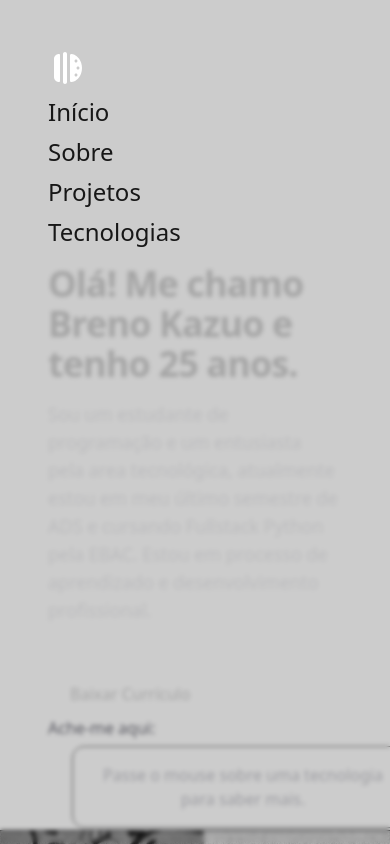
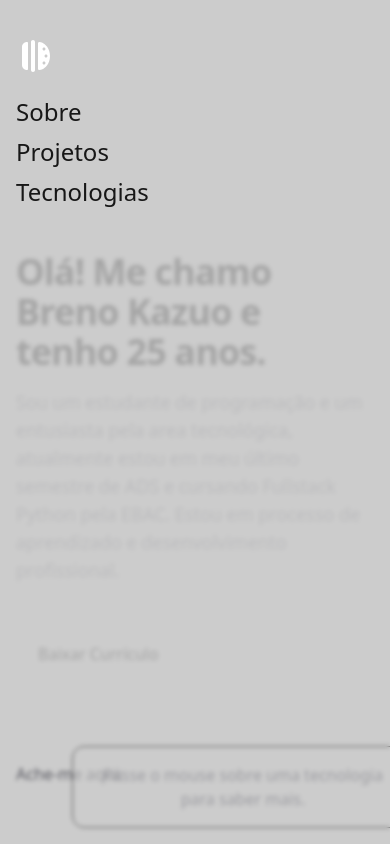
Before and after one commit to brenotoyo/portifolio, a Next.js app: page / in a window 390 px wide. Both pictures are taken after a click on the element 195 px from the left and 68 px from the top of the page. Shown: the top 844 px of the page. Built offline with nearby package versions, Linux system fonts and the light colour scheme.

Commit message:
Atualizando responsividade da primeira tela em mobile

```diff
--- a/src/app/components/Sidebar.tsx
+++ b/src/app/components/Sidebar.tsx
@@ -10,7 +10,7 @@ export default function Sidebar() {
   const toggleMenu = () => setIsOpen(!isOpen)
 
   return (
-    <div className="relative flex h-full flex-col p-12">
+    <div className="relative flex min-h-full w-full flex-col p-4 lg:p-12">
       {/* Overlay para fechar ao clicar fora */}
       {isOpen && (
         <div
@@ -19,7 +19,7 @@ export default function Sidebar() {
         />
       )}
       {/* Botão Burger */}
-      <div className="z-50 cursor-pointer" onClick={toggleMenu}>
+      <div className="z-50 mt-5 flex cursor-pointer" onClick={toggleMenu}>
         <Image
           src="/images/icons/burger.svg"
           alt="Menu"
@@ -35,36 +35,52 @@ export default function Sidebar() {
             initial={{ opacity: 0, x: -20 }}
             animate={{ opacity: 1, x: 0 }}
             exit={{ opacity: 0, x: -20 }}
-            className="absolute top-24 left-12 z-40 flex flex-col gap-2"
+            className="absolute top-24 z-40 flex flex-col gap-2 lg:top-24 lg:left-12 lg:mt-6"
           >
-            <a
-              href="#inicio"
-              onClick={toggleMenu}
-              className="hover:text-primary text-2xl font-medium transition-colors"
+            <button
+              onClick={() => {
+                document
+                  .getElementById('inicio')
+                  ?.scrollIntoView({ behavior: 'smooth' })
+                setIsOpen(false)
+              }}
+              className="hover:text-primary hidden text-left text-2xl font-medium transition-colors lg:block"
             >
-              Início
-            </a>
-            <a
-              href="#sobre"
-              onClick={toggleMenu}
-              className="hover:text-primary text-2xl font-medium transition-colors"
+              Inicío
+            </button>
+            <button
+              onClick={() => {
+                document
+                  .getElementById('sobre')
+                  ?.scrollIntoView({ behavior: 'smooth' })
+                setIsOpen(false)
+              }}
+              className="hover:text-primary text-left text-2xl font-medium transition-colors"
             >
               Sobre
-            </a>
-            <a
-              href="#projetos"
-              onClick={toggleMenu}
-              className="hover:text-primary text-2xl font-medium transition-colors"
+            </button>
+            <button
+              onClick={() => {
+                document
+                  .getElementById('projetos')
+                  ?.scrollIntoView({ behavior: 'smooth' })
+                setIsOpen(false)
+              }}
+              className="hover:text-primary text-left text-2xl font-medium transition-colors"
             >
               Projetos
-            </a>
-            <a
-              href="#tecnologias"
-              onClick={toggleMenu}
-              className="hover:text-primary text-2xl font-medium transition-colors"
+            </button>
+            <button
+              onClick={() => {
+                document
+                  .getElementById('tecnologias')
+                  ?.scrollIntoView({ behavior: 'smooth' })
+                setIsOpen(false)
+              }}
+              className="hover:text-primary text-left text-2xl font-medium transition-colors"
             >
               Tecnologias
-            </a>
+            </button>
           </motion.nav>
         )}
       </AnimatePresence>
--- a/src/app/layout.tsx
+++ b/src/app/layout.tsx
@@ -14,16 +14,21 @@ export default function RootLayout({
 }>) {
   return (
     <html lang="pt-br" className="scroll-smooth">
-      <body className="overflow-hidden">
-        {/* Container Principal */}
-        <div className="flex h-screen w-screen flex-col lg:flex-row">
-          {/* Lado Esquerdo: Fixo no Desktop */}
-          <aside className="bg-background w-full border-b border-zinc-800 lg:h-screen lg:w-1/2 lg:border-r">
+      <body className="overflow-auto">
+        {/* Desktop: sidebar fixo + conteúdo rolável */}
+        <div className="hidden h-screen w-full lg:flex">
+          <aside className="bg-background w-1/2 border-r border-zinc-800">
             <Sidebar />
           </aside>
+          <main className="w-1/2 overflow-y-auto">{children}</main>
+        </div>
 
-          {/* Lado Direito: Rolevél (Scrollable) */}
-          <main className="h-screen w-full lg:w-1/2">{children}</main>
+        {/* Mobile: sidebar como section rolável + conteúdo embaixo */}
+        <div className="lg:hidden">
+          <section className="bg-background h-screen w-full overflow-y-auto">
+            <Sidebar />
+          </section>
+          <main className="w-full">{children}</main>
         </div>
       </body>
     </html>
--- a/src/app/page.tsx
+++ b/src/app/page.tsx
@@ -8,7 +8,10 @@ export default function Home() {
   return (
     <div className="h-screen snap-y snap-mandatory overflow-y-auto scroll-smooth">
       {/* SEÇÃO INÍCIO */}
-      <section id="inicio" className="relative h-screen w-full snap-start">
+      <section
+        id="inicio"
+        className="relative hidden h-screen w-full snap-start lg:block"
+      >
         <Image
           src="/images/capa.jpg"
           alt="Foto de capa"
```
